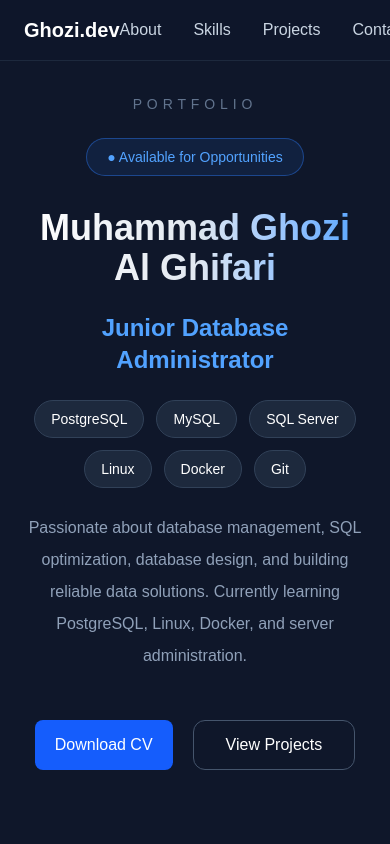
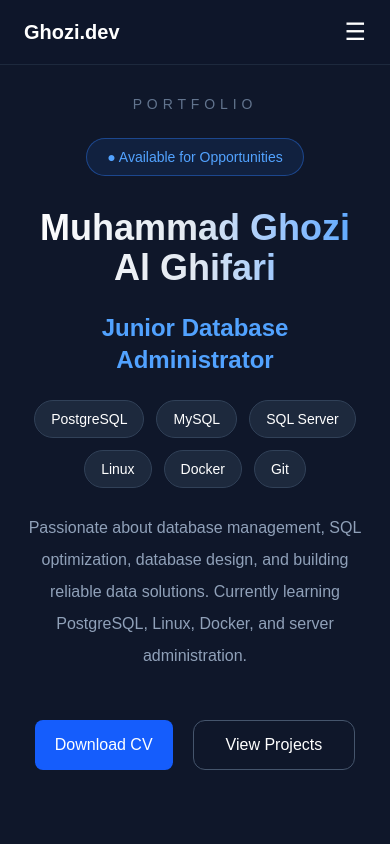
Before and after one commit to Ghozi1/portfolio, a Next.js app: page / in a window 390 px wide. Shown: the top 844 px of the page. Built offline with nearby package versions, Linux system fonts and the light colour scheme.

Commit message:
nambahin responsive navigation bar

```diff
--- a/components/Navbar.tsx
+++ b/components/Navbar.tsx
@@ -1,40 +1,70 @@
+"use client";
+
+import { useState } from "react";
+
 export default function Navbar() {
+  const [isOpen, setIsOpen] = useState(false);
+
+  const menus = [
+    { name: "About", href: "#about" },
+    { name: "Skills", href: "#skills" },
+    { name: "Projects", href: "#projects" },
+    { name: "Contact", href: "#contact" },
+  ];
+
   return (
-    <nav className="fixed top-0 w-full z-50 bg-slate-900/70 backdrop-blur-md border-b border-slate-800">
-      <div className="max-w-6xl mx-auto flex justify-between items-center px-6 py-4">
+    <nav className="fixed top-0 z-50 w-full border-b border-slate-800 bg-slate-900/70 backdrop-blur-md">
+      <div className="mx-auto flex max-w-6xl items-center justify-between px-6 py-4">
+        {/* Logo */}
+        <a
+          href="/"
+          className="text-xl font-bold text-white transition hover:text-blue-400"
+        >
+          Ghozi.dev
+        </a>
 
-        <h1 className="text-xl font-bold text-white">
-          Ghozi.dev
-        </h1>
-
-        <ul className="flex gap-8 text-slate-300">
-
-          <li>
-            <a href="#about" className="hover:text-blue-400 transition">
-              About
-            </a>
-          </li>
-
-          <li>
-            <a href="#skills" className="hover:text-blue-400 transition">
-              Skills
-            </a>
-          </li>
-
-          <li>
-            <a href="#projects" className="hover:text-blue-400 transition">
-              Projects
-            </a>
-          </li>
-
-          <li>
-            <a href="#contact" className="hover:text-blue-400 transition">
-              Contact
-            </a>
-          </li>
-
+        {/* Desktop Menu */}
+        <ul className="hidden items-center gap-8 text-slate-300 md:flex">
+          {menus.map((menu) => (
+            <li key={menu.name}>
+              <a
+                href={menu.href}
+                className="transition hover:text-blue-400"
+              >
+                {menu.name}
+              </a>
+            </li>
+          ))}
         </ul>
 
+        {/* Mobile Button */}
+        <button
+          onClick={() => setIsOpen(!isOpen)}
+          className="text-2xl text-white md:hidden"
+        >
+          {isOpen ? "✕" : "☰"}
+        </button>
+      </div>
+
+      {/* Mobile Menu */}
+      <div
+        className={`overflow-hidden bg-slate-900 transition-all duration-300 md:hidden ${
+          isOpen ? "max-h-96 border-t border-slate-800" : "max-h-0"
+        }`}
+      >
+        <ul className="flex flex-col px-6 py-4">
+          {menus.map((menu) => (
+            <li key={menu.name}>
+              <a
+                href={menu.href}
+                onClick={() => setIsOpen(false)}
+                className="block rounded-lg py-3 text-slate-300 transition hover:bg-slate-800 hover:text-blue-400"
+              >
+                {menu.name}
+              </a>
+            </li>
+          ))}
+        </ul>
       </div>
     </nav>
   );
```
